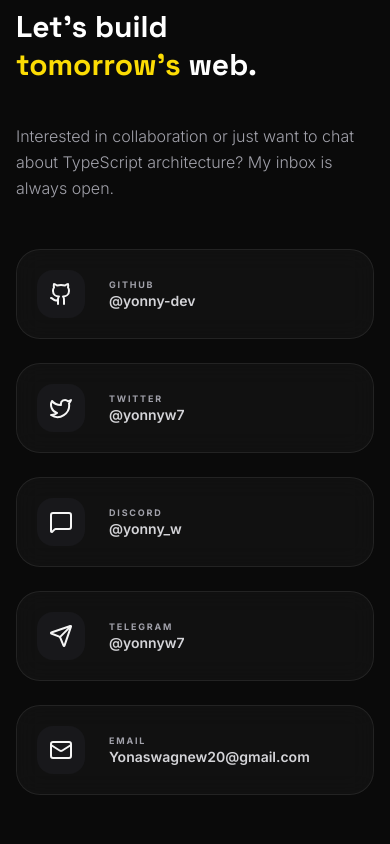
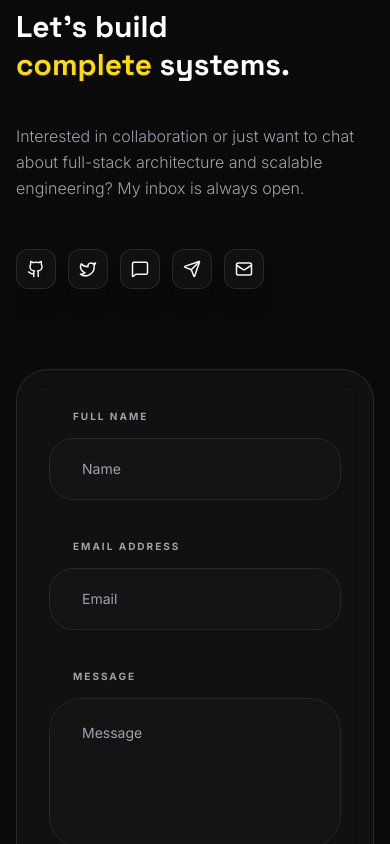
Before and after one commit to yonny-dev/Yonas_Wagnew_Portfolio, a React (Vite) app: page / in a window 390 px wide. Shown: the part 7100-7944 px from the top of the page. Built offline with nearby package versions, Linux system fonts and the light colour scheme.

Commit message:
Refactor Contact component and update text
Refactor the Contact component to improve readability and update text content.

```diff
--- a/components/Contact.tsx
+++ b/components/Contact.tsx
@@ -1,26 +1,34 @@
 
 /**
  * Contact & Connectivity Section
+ *
+ * Handles user inquiries via a Formspree-powered contact form and
+ * displays social media connectivity links.
  */
 
-import React, { useState } from 'react';
-import { motion as motionBase } from 'framer-motion';
-import { Send, CheckCircle2, AlertCircle } from 'lucide-react';
-import { SOCIAL_LINKS } from '../constants';
-
-const motion = motionBase as any;
+import React, { useState } from 'react'; // Import React and useState for form state management
+import { motion } from 'framer-motion'; // Import motion for animations
+import { Send, CheckCircle2, AlertCircle } from 'lucide-react'; // Import status icons
+import { SOCIAL_LINKS } from '../constants'; // Import social link data
 
 const Contact: React.FC = () => {
+  // State to track the status of the form submission
   const [formState, setFormState] = useState<'idle' | 'submitting' | 'success' | 'error'>('idle');
+  // Formspree endpoint for handling form submissions
   const FORMSPREE_ENDPOINT = "https://formspree.io/f/xgoakbwg";
 
+  /**
+   * Handles the form submission event.
+   * Sends form data to Formspree and updates the UI state accordingly.
+   */
   const handleSubmit = async (e: React.FormEvent<HTMLFormElement>) => {
-    e.preventDefault();
-    setFormState('submitting');
-    const formData = new FormData(e.currentTarget);
-    const data = Object.fromEntries(formData.entries());
+    e.preventDefault(); // Prevent default browser form submission
+    setFormState('submitting'); // Update state to show loading indicator
+    const formData = new FormData(e.currentTarget); // Extract form data
+    const data = Object.fromEntries(formData.entries()); // Convert to plain object
 
     try {
+      // Send POST request to Formspree
       const response = await fetch(FORMSPREE_ENDPOINT, {
         method: 'POST',
         body: JSON.stringify(data),
@@ -29,71 +37,95 @@ const Contact: React.FC = () => {
           'Content-Type': 'application/json'
         }
       });
+      // Handle successful response
       if (response.ok) {
         setFormState('success');
-        (e.target as HTMLFormElement).reset();
+        (e.target as HTMLFormElement).reset(); // Clear form fields
       } else {
+        // Handle server-side error
         setFormState('error');
       }
     } catch (error) {
+      // Handle network or client-side error
       setFormState('error');
     }
   };
 
   return (
+    // Main section container with ID for navigation
     <section id="contact" className="py-32 overflow-hidden scroll-mt-32">
+      {/* Grid layout: 1 column on mobile, 12-column grid on large screens */}
       <div className="grid grid-cols-1 lg:grid-cols-12 gap-20">
+        {/* Left Column: Contact info and social links */}
         <motion.div
           className="lg:col-span-5"
-          initial={{ opacity: 0, x: -30 }}
-          whileInView={{ opacity: 1, x: 0 }}
-          transition={{ duration: 0.8 }}
+          initial={{ opacity: 0, x: -30 }} // Start invisible and to the left
+          whileInView={{ opacity: 1, x: 0 }} // Fade in and slide to position
+          transition={{ duration: 0.8 }} // 0.8s duration
           viewport={{ once: true }}
         >
+          {/* Decorative line and section label */}
           <div className="flex items-center space-x-6 mb-8">
             <span className="h-[2px] w-12 bg-zinc-200 dark:bg-zinc-800"></span>
             <span className="text-zinc-400 font-bold uppercase tracking-[0.3em] text-[10px]">Network</span>
           </div>
-          <h2 className="text-3xl md:text-4xl lg:text-5xl font-display font-bold mb-10 leading-tight text-zinc-900 dark:text-white">Let's build <br /> <span className="text-[#FCDC04]">tomorrow's</span> web.</h2>
+          {/* Section heading */}
+          <h2 className="text-3xl md:text-4xl lg:text-5xl font-display font-bold mb-10 leading-tight text-zinc-900 dark:text-white">Let's build <br /> <span className="text-[#FCDC04]">complete</span> systems.</h2>
+          {/* Short descriptive text */}
           <p className="text-zinc-500 dark:text-zinc-400 text-base font-light leading-relaxed mb-12 max-w-sm">
-            Interested in collaboration or just want to chat about TypeScript architecture? My inbox is always open.
+            Interested in collaboration or just want to chat about full-stack architecture and scalable engineering? My inbox is always open.
           </p>
 
-          <div className="space-y-6">
+          {/* Social media links grid */}
+          <div className="flex flex-wrap gap-3 sm:gap-4">
             {SOCIAL_LINKS.map((link) => (
-              <motion.a key={link.platform} href={link.url}
-                className="flex items-center space-x-6 group p-5 rounded-3xl glass-card transition-all"
+              // Individual social link with hover animation
+              <motion.a
+                key={link.platform}
+                href={link.url}
+                target="_blank"
+                rel="noopener noreferrer"
+                whileHover={{ y: -5 }} // Float up on hover
+                className="w-10 h-10 sm:w-14 sm:h-14 rounded-xl sm:rounded-2xl glass-card border-black/5 dark:border-white/10 flex items-center justify-center group hover:bg-[#FCDC04] hover:text-black transition-all shadow-xl"
+                title={link.platform}
               >
-                <div className="w-12 h-12 rounded-2xl bg-zinc-100 dark:bg-zinc-900 flex items-center justify-center group-hover:bg-[#FCDC04] group-hover:text-black transition-all">
+                {/* Responsive icon sizing */}
+                <div className="sm:hidden">
+                  {React.cloneElement(link.icon as React.ReactElement<{ size?: number }>, { size: 18 })}
+                </div>
+                <div className="hidden sm:block">
                   {React.cloneElement(link.icon as React.ReactElement<{ size?: number }>, { size: 24 })}
-                </div>
-                <div>
-                  <p className="text-[9px] uppercase font-bold tracking-[0.2em] text-zinc-400">{link.platform}</p>
-                  <p className="text-sm font-semibold text-zinc-600 dark:text-zinc-300">{link.label}</p>
                 </div>
               </motion.a>
             ))}
           </div>
         </motion.div>
 
+        {/* Right Column: Contact Form */}
         <motion.div className="lg:col-span-7">
-          <div className="p-10 md:p-14 glass-card rounded-[48px] border-black/5 dark:border-white/10 relative overflow-hidden">
+          {/* Form container with glassmorphism effect and responsive padding */}
+          <div className="p-8 md:p-14 glass-card rounded-[32px] md:rounded-[48px] border-black/5 dark:border-white/10 relative overflow-hidden">
             <form onSubmit={handleSubmit} className="relative z-10 space-y-8">
+              {/* Name and Email fields in a grid */}
               <div className="grid grid-cols-1 md:grid-cols-2 gap-8">
+                {/* Name Input */}
                 <div className="space-y-3">
                   <label className="text-[10px] font-bold uppercase tracking-[0.2em] text-zinc-400 ml-6">Full Name</label>
                   <input type="text" name="name" required placeholder="Name" className="w-full text-sm bg-zinc-50 dark:bg-zinc-900/50 border border-zinc-100 dark:border-zinc-800 rounded-3xl px-8 py-5 outline-none focus:border-[#FCDC04] text-zinc-900 dark:text-white shadow-sm" />
                 </div>
+                {/* Email Input */}
                 <div className="space-y-3">
                   <label className="text-[10px] font-bold uppercase tracking-[0.2em] text-zinc-400 ml-6">Email Address</label>
                   <input type="email" name="email" required placeholder="Email" className="w-full text-sm bg-zinc-50 dark:bg-zinc-900/50 border border-zinc-100 dark:border-zinc-800 rounded-3xl px-8 py-5 outline-none focus:border-[#FCDC04] text-zinc-900 dark:text-white shadow-sm" />
                 </div>
               </div>
+              {/* Message Textarea */}
               <div className="space-y-3">
                 <label className="text-[10px] font-bold uppercase tracking-[0.2em] text-zinc-400 ml-6">Message</label>
                 <textarea name="message" rows={5} required placeholder="Message" className="w-full text-sm bg-zinc-50 dark:bg-zinc-900/50 border border-zinc-100 dark:border-zinc-800 rounded-[32px] px-8 py-6 outline-none focus:border-[#FCDC04] resize-none text-zinc-900 dark:text-white shadow-sm"></textarea>
               </div>
 
+              {/* Submit Button with dynamic state-based styling and content */}
               <button
                 type="submit"
                 disabled={formState === 'submitting'}
@@ -101,6 +133,7 @@ const Contact: React.FC = () => {
                   formState === 'idle' || formState === 'error' ? 'bg-black dark:bg-white text-white dark:text-black hover:bg-zinc-800' : 'bg-green-600 text-white'
                 }`}
               >
+                {/* Show different content based on submission status */}
                 {formState === 'idle' && <><span>Dispatch Message</span><Send size={20} /></>}
                 {formState === 'submitting' && <div className="w-6 h-6 border-2 border-zinc-500 border-t-white rounded-full animate-spin"></div>}
                 {formState === 'success' && <><span>Message Sent</span><CheckCircle2 size={20} /></>}
@@ -114,4 +147,4 @@ const Contact: React.FC = () => {
   );
 };
 
-export default Contact;
+export default Contact; // Export the Contact component
```
